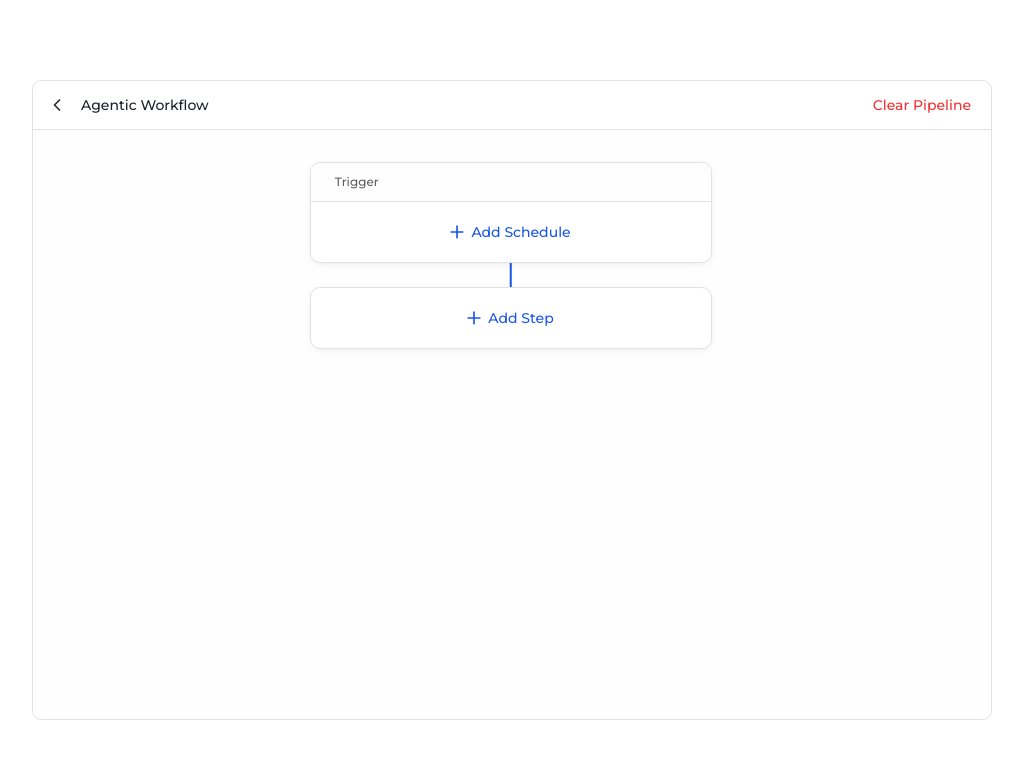
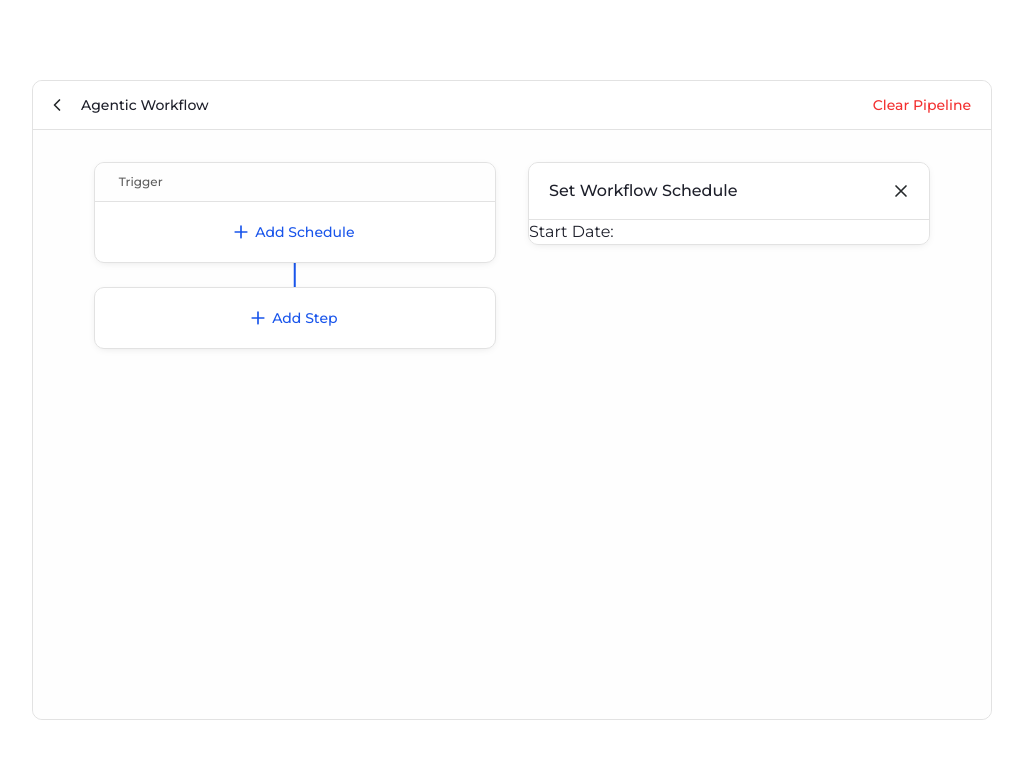
Before and after one commit to wjlee299/frontend-intern-assessment, a Next.js app: page / in a window 1280 px wide. Both pictures are taken after a click on the button "Add Schedule". Shown: the top 758 px of the page, without its empty margins (128-1151 px from the left). Built offline with nearby package versions, Linux system fonts and the light colour scheme.

Commit message:
Modified icon sizes

```diff
--- a/app/components/configmenu/ScheduleConfigMenu.tsx
+++ b/app/components/configmenu/ScheduleConfigMenu.tsx
@@ -4,7 +4,9 @@ import MenuTemplate from "./MenuTemplate";
 const ScheduleConfigMenu = () => {
   return (
     <div>
-      <MenuTemplate menuTitle="Set Workflow Schedule"></MenuTemplate>
+      <MenuTemplate menuTitle="Set Workflow Schedule">
+        <div>Start Date:</div>
+      </MenuTemplate>
     </div>
   );
 };
--- a/app/components/configmenu/StepItem.tsx
+++ b/app/components/configmenu/StepItem.tsx
@@ -54,7 +54,7 @@ const StepItem: React.FC<StepItemProps> = ({ stepNode }) => {
       className="flex w-full cursor-pointer items-center group justify-between pl-5 pr-3 py-5 transition-colors hover:bg-neutral-n10"
     >
       <div className="flex w-fit items-center gap-4">
-        <div className="h-[34px] w-[34px] shrink-0 rounded border border-neutral-n500 text-neutral-n500">
+        <div className="h-[30px] w-[30px] md:h-[34px] md:w-[34px] shrink-0 rounded border border-neutral-n500 text-neutral-n500">
           {stepNode.stepIcon}
         </div>
         <div className="flex flex-col">
@@ -67,7 +67,7 @@ const StepItem: React.FC<StepItemProps> = ({ stepNode }) => {
         </div>
       </div>
       {stepNode.hasSubMenu && (
-        <div className="h-6 w-6 text-neutral-n200 group-hover:text-neutral-n400">
+        <div className="h-5 w-5 md:h-6 md:w-6 text-neutral-n200 group-hover:text-neutral-n400">
           <SubMenuIcon></SubMenuIcon>
         </div>
       )}
--- a/app/components/configmenu/SubMenuStepItem.tsx
+++ b/app/components/configmenu/SubMenuStepItem.tsx
@@ -26,7 +26,7 @@ const SubMenuStepItem: React.FC<StepItemProps> = ({ stepNode }) => {
       className="flex w-full cursor-pointer items-center justify-between px-5 py-4 transition-colors hover:bg-neutral-n10"
     >
       <div className="flex w-fit items-center gap-4">
-        <div className="h-8 w-8 shrink-0 rounded border border-neutral-n30 text-neutral-n500">
+        <div className="h-7 w-7 md:h-8 md:w-8 shrink-0 rounded border border-neutral-n30 text-neutral-n500">
           {stepNode.stepIcon}
         </div>
         <div className="flex flex-col">
--- a/app/components/workflow/TriggerScheduleBox.tsx
+++ b/app/components/workflow/TriggerScheduleBox.tsx
@@ -7,7 +7,7 @@ const TriggerScheduleBox = () => {
         <h1 className="title-03 text-neutral-n300">Trigger</h1>
       </div>
       <div className="flex w-full justify-center rounded-lg py-4">
-        <AddBtn label="Add Schedule" action=""></AddBtn>
+        <AddBtn label="Add Schedule" action="ADDSCHEDULE"></AddBtn>
       </div>
     </div>
   );
--- a/app/globals.css
+++ b/app/globals.css
@@ -193,7 +193,7 @@ body {
 
 /* --- Title --- */
 .title-01 {
-  font-size: 1.1rem; /* 18px */
+  font-size: 1.125rem; /* 18px */
   line-height: 1.375rem; /* 22px */
   font-weight: 500;
 }
```
